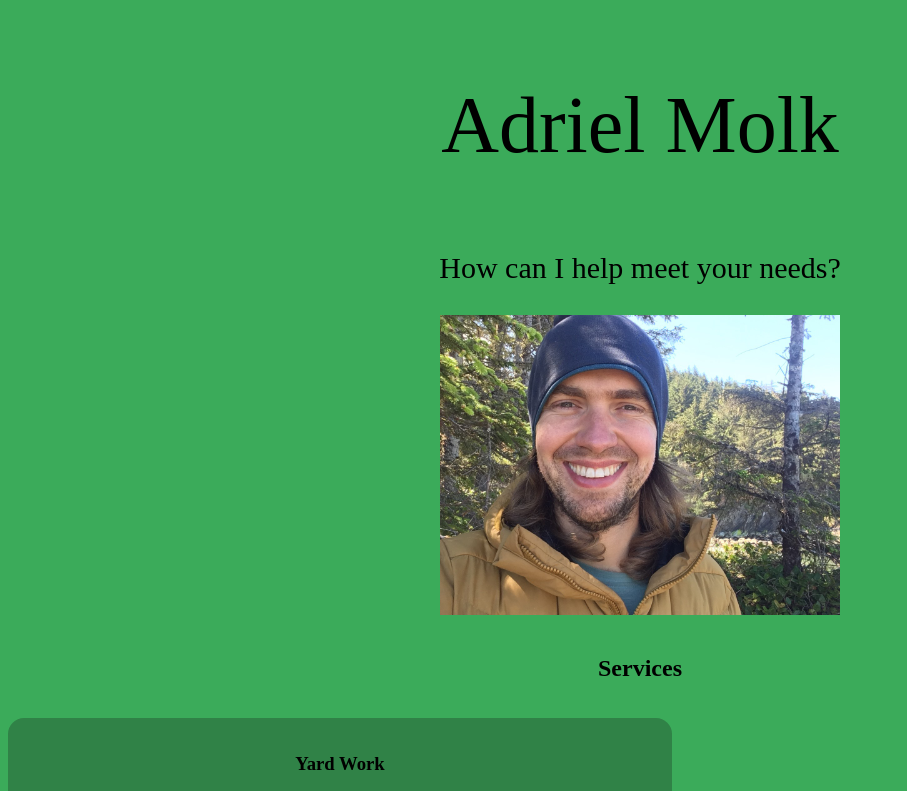
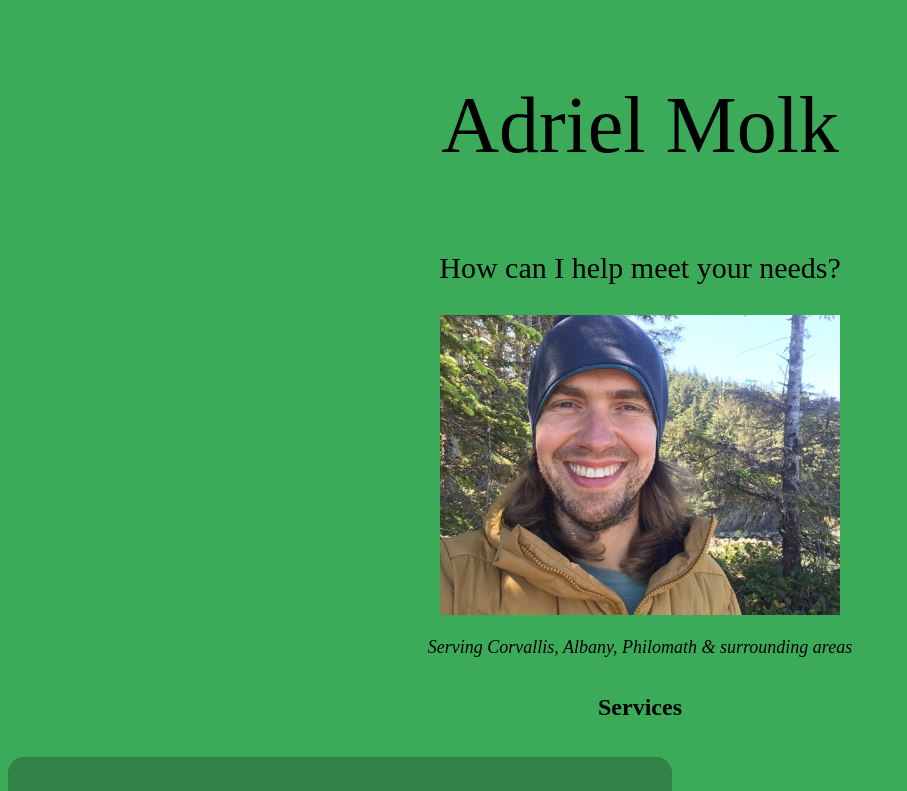
Before and after one commit to gmolk/adriel-website, a React (Create React App) app: page / in a window 1280 px wide. Shown: the top 791 px of the page, without its empty margins (0-907 px from the left). Built offline with nearby package versions, Linux system fonts and the light colour scheme; the HTML template or start-up script is replaced by a standard one.

Commit message:
services subtitle

```diff
--- a/src/App.jsx
+++ b/src/App.jsx
@@ -11,6 +11,7 @@ function App() {
       <Header content={'Adriel Molk'} style={{ fontSize: 80 }}/>
       <Header content={'How can I help meet your needs?'} style={{ fontSize: 30 }}/>
       <Image src={mainPhoto} imgStyle={{ width: '400px' }}/>
+        <p className='serving-text'>Serving Corvallis, Albany, Philomath & surrounding areas</p>
       <ServicesSection />
       <ContactSection />
         <div className='spacer'></div>
--- a/src/index.css
+++ b/src/index.css
@@ -4,8 +4,6 @@ body {
 
 .content {
     text-align: center;
-    align-items: center;
-    justify-content: center;
 }
 
 a {
@@ -18,8 +16,12 @@ a {
     height: 1.5rem;
 }
 
+.serving-text {
+    font-style: italic;
+    font-size: 18px;
+}
+
 .services {
-    text-align: center;
 }
 
 .services-header {
@@ -56,6 +58,7 @@ a {
 }
 
 .contact-section {
+    width: 50%;
     background-color: hsl(194, 76%, 49%);
     padding: 1rem;
     border-radius: 1rem;
```
